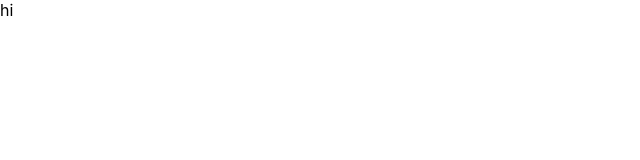
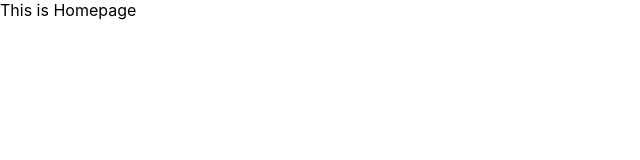
Before and after one commit to Shivam06-form/box-ofice, a React (Create React App) app: page / in a window 1280 px wide. Shown: the top 160 px of the page, without its empty margins (0-640 px from the left). Built offline with nearby package versions, Linux system fonts and the light colour scheme.

Commit message:
added react-router

```diff
--- a/package.json
+++ b/package.json
@@ -8,7 +8,9 @@
     "@testing-library/user-event": "^7.2.1",
     "react": "^16.13.1",
     "react-dom": "^16.13.1",
-    "react-scripts": "3.4.1"
+    "react-router": "^5.2.0",
+    "react-router-dom": "^5.2.0",
+    "react-scripts": "^4.0.3"
   },
   "scripts": {
     "start": "react-scripts start",
--- a/src/App.js
+++ b/src/App.js
@@ -1,7 +1,24 @@
+/* eslint-disable react/jsx-boolean-value */
 import React from "react";
+import {Switch , Route } from 'react-router-dom';
 
 function App() {
-  return <div>hi</div>;
+  return(
+  <Switch>
+   <Route exact path="/">
+     This is Homepage
+     </Route>
+
+     <Route exact path="/starred">
+     This is starred
+     </Route>
+
+
+     <Route>
+     This is 404 page
+     </Route>
+   </Switch>
+  );
 }
 
 export default App;
--- a/src/index.js
+++ b/src/index.js
@@ -1,10 +1,11 @@
 import React from "react";
 import ReactDOM from "react-dom";
+import {BrowserRouter} from 'react-router-dom';
 import "./index.css";
 import App from "./App";
 import * as serviceWorker from "./serviceWorker";
 
-ReactDOM.render(<App />, document.getElementById("root"));
+ReactDOM.render(<BrowserRouter><App /></BrowserRouter>, document.getElementById("root"));
 
 // If you want your app to work offline and load faster, you can change
 // unregister() to register() below. Note this comes with some pitfalls.
```
Also changed, not shown: src/serviceWorker.js (+9 -0 lines), 1 other file (tests, documents, lock files or other folders).
